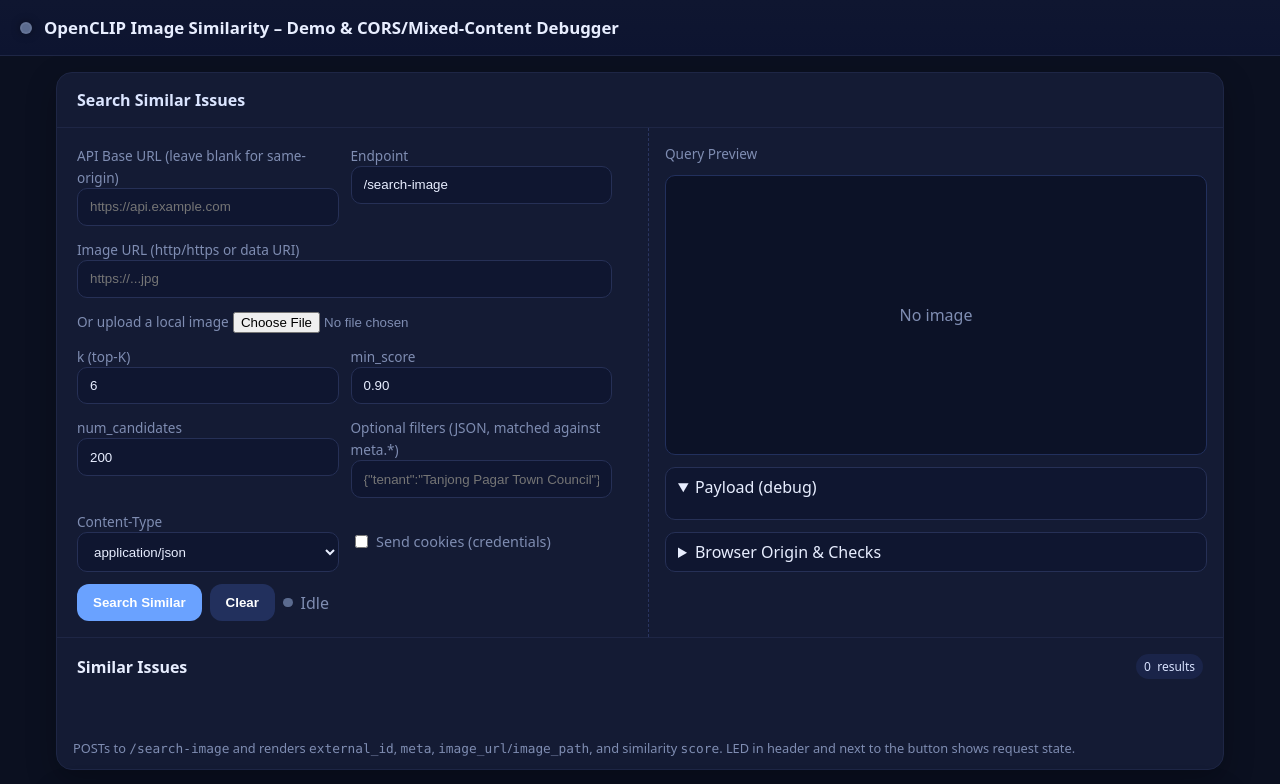
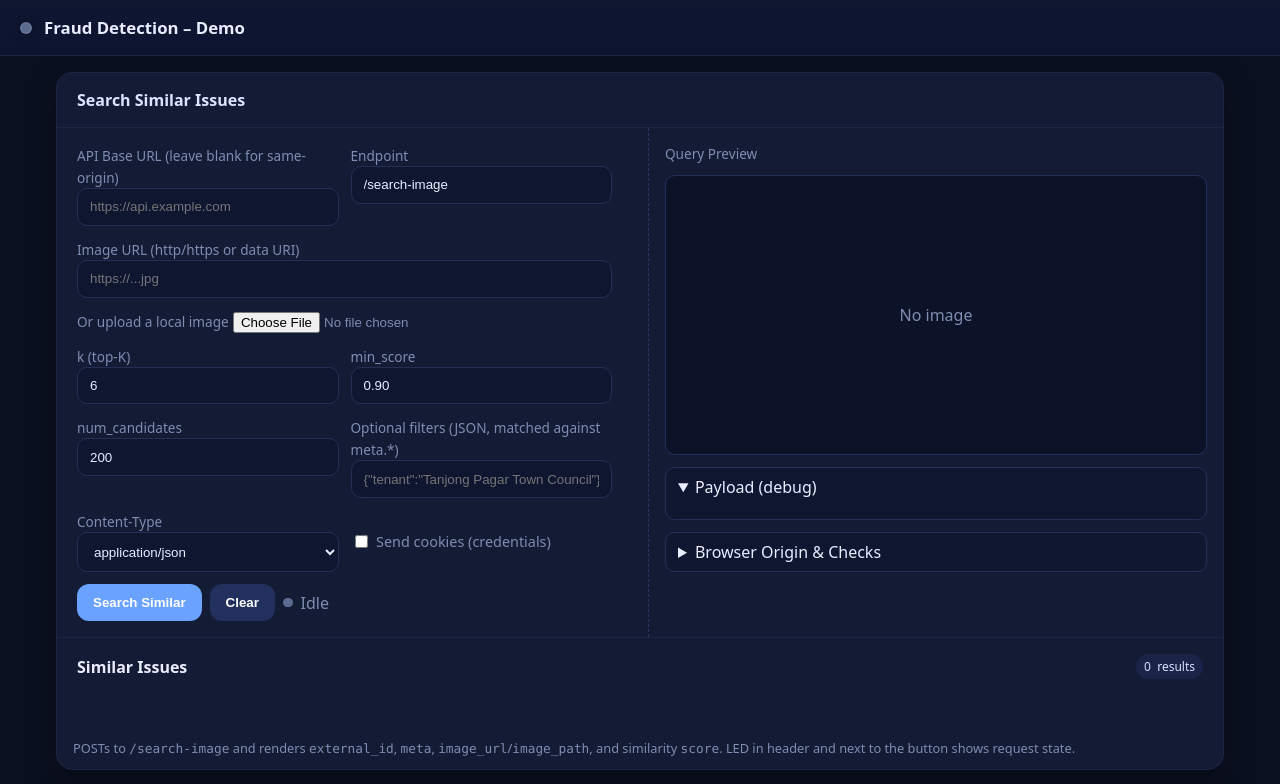
Before and after one commit to Andrew-Loo/fraud-detection, a plain HTML site: page index.html in a window 1280 px wide. Shown: the top 784 px of the page. Drawn offline with Linux system fonts and the light colour scheme.

Commit message:
Update index.html
Update app header.

```diff
--- a/index.html
+++ b/index.html
@@ -52,7 +52,7 @@
 <body>
   <header>
     <div class="led" id="topLed" title="Overall status"></div>
-    <h1>OpenCLIP Image Similarity – Demo & CORS/Mixed-Content Debugger</h1>
+    <h1>Fraud Detection – Demo</h1>
   </header>
 
   <div class="container">
```
